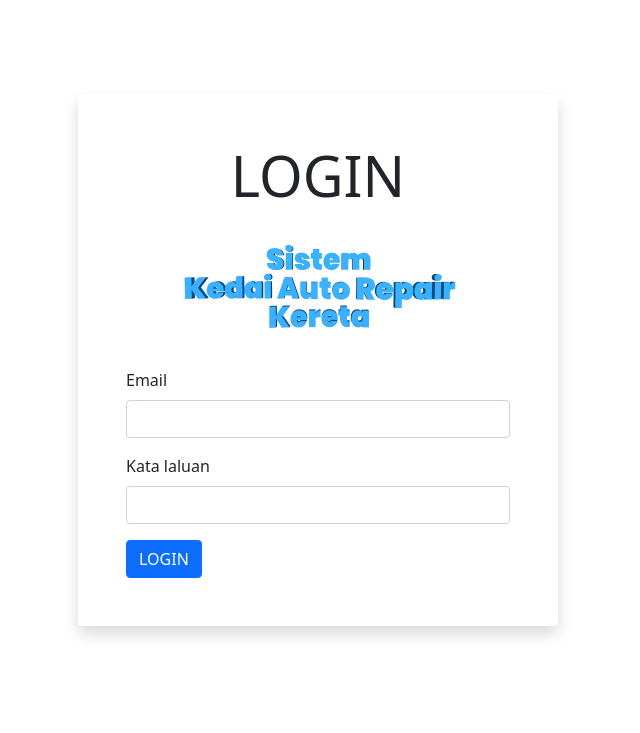
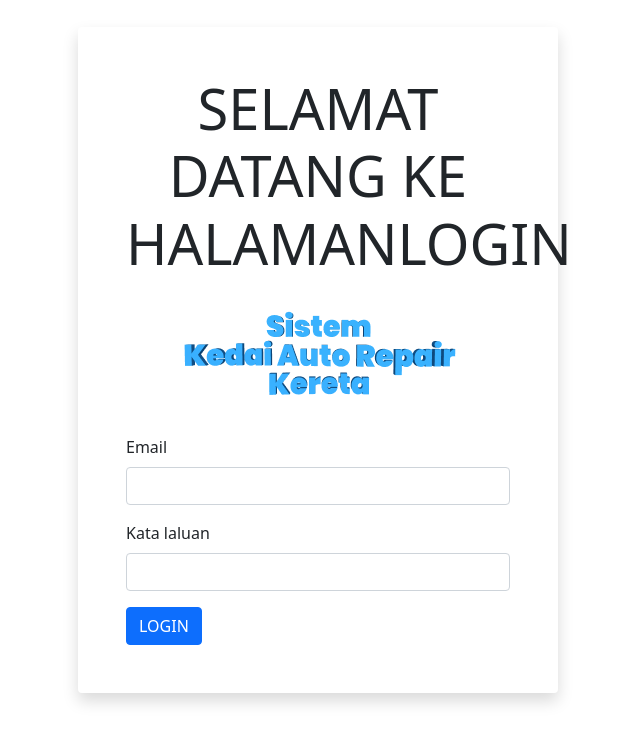
Before and after one commit to Tharswin/repairKereta, a PHP site: page /login.php in a window 1280 px wide. Shown: the top 733 px of the page, without its empty margins (322-962 px from the left). Run offline with PHP 8.4, Linux system fonts and the light colour scheme.

Commit message:
repair kereta

```diff
--- a/login.php
+++ b/login.php
@@ -20,7 +20,7 @@
 	  	      action="auth.php"
 	  	      method="post"
 	  	      style="width: 30rem">
-	  		<h1 class="text-center pb-0 display-4">LOGIN</h1>
+	  		<h1 class="text-center pb-0 display-4">SELAMAT DATANG KE HALAMANLOGIN</h1>
 			<center><img src="gif/sistem.gif"  width="300px" height="150px"></center>
 
 	  		<?php if (isset($_GET['error'])) { ?>
```
